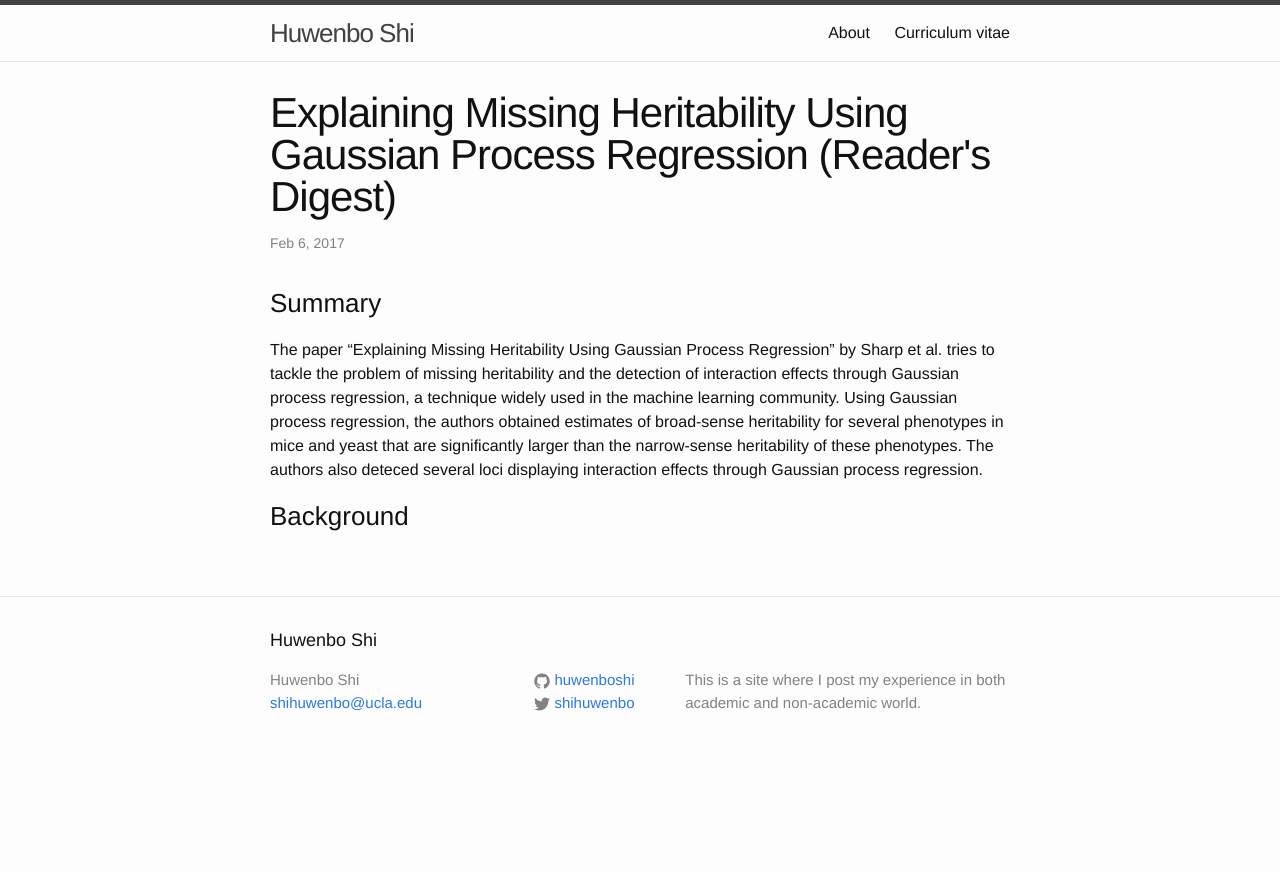
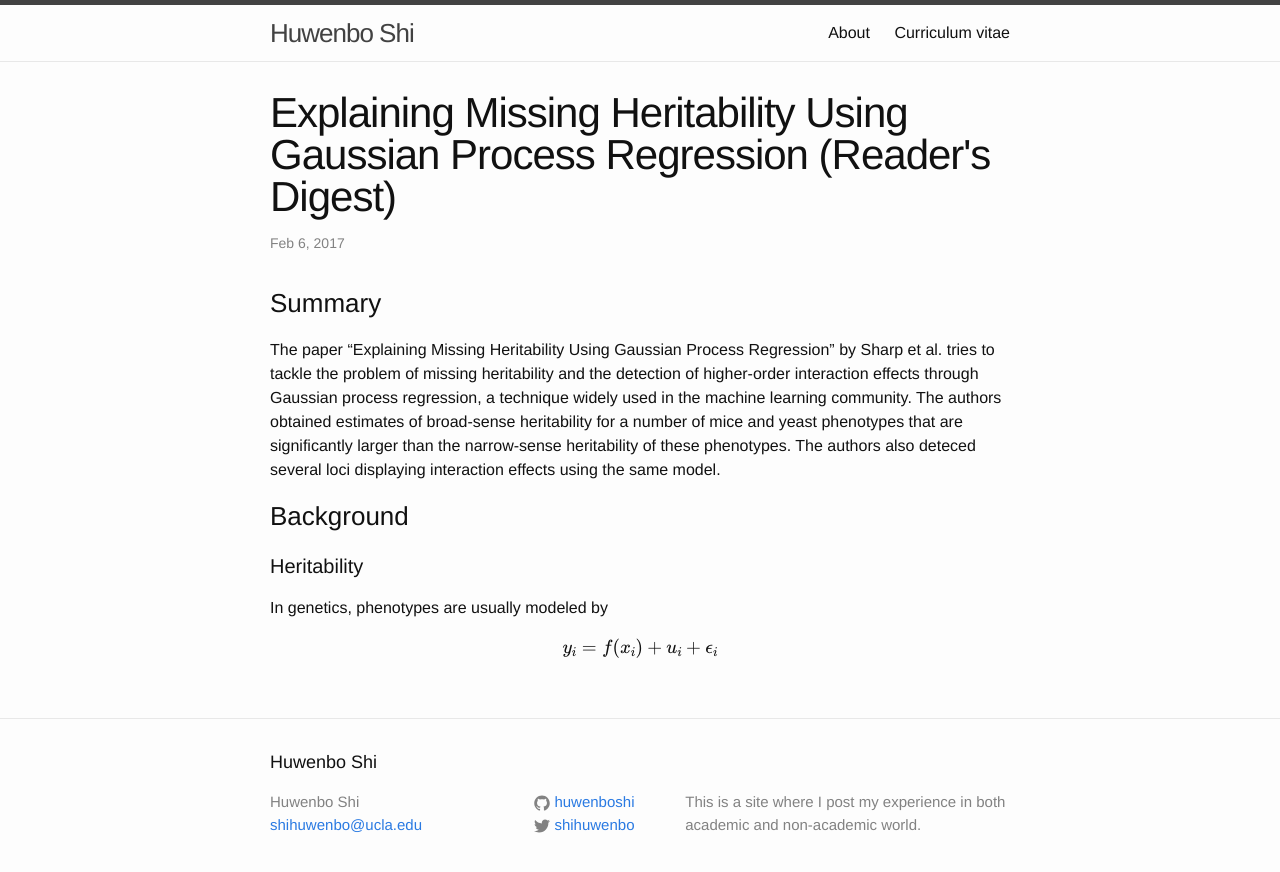
Before and after one commit to huwenboshi/huwenboshi.github.io, a Jekyll site: the page built from _posts/2017-02-06-heritability-via-gaussian-process-regression.markdown, in a window 1280 px wide. Shown: the top 872 px of the page. Built offline with Jekyll 4.4.1, drawn with Linux system fonts in a browser that asks for light colours; formulas are drawn with MathJax 3.

Commit message:
updated post

```diff
--- a/_posts/2017-02-06-heritability-via-gaussian-process-regression.markdown
+++ b/_posts/2017-02-06-heritability-via-gaussian-process-regression.markdown
@@ -13,11 +13,15 @@ src="https://cdn.mathjax.org/mathjax/latest/MathJax.js?config=TeX-MML-AM_CHTML">
 ### Summary
 
 The paper "Explaining Missing Heritability Using Gaussian Process Regression" by Sharp et al.
-tries to tackle the problem of missing heritability and the detection of interaction effects
-through Gaussian process regression, a technique widely used in the machine learning community.
-Using Gaussian process regression, the authors obtained estimates of broad-sense heritability
-for several phenotypes in mice and yeast that are significantly larger than the narrow-sense
-heritability of these phenotypes. The authors also deteced several loci displaying interaction
-effects through Gaussian process regression.
+tries to tackle the problem of missing heritability and the detection of higher-order interaction
+effects through Gaussian process regression, a technique widely used in the machine learning community.
+The authors obtained estimates of broad-sense heritability for a number of mice and yeast
+phenotypes that are significantly larger than the narrow-sense heritability of these phenotypes.
+The authors also deteced several loci displaying interaction effects using the same model.
 
 ### Background
+
+#### Heritability
+
+In genetics, phenotypes are usually modeled by
+\\[ y_i = f(x_i) + u_i + \epsilon_i \\]
```
